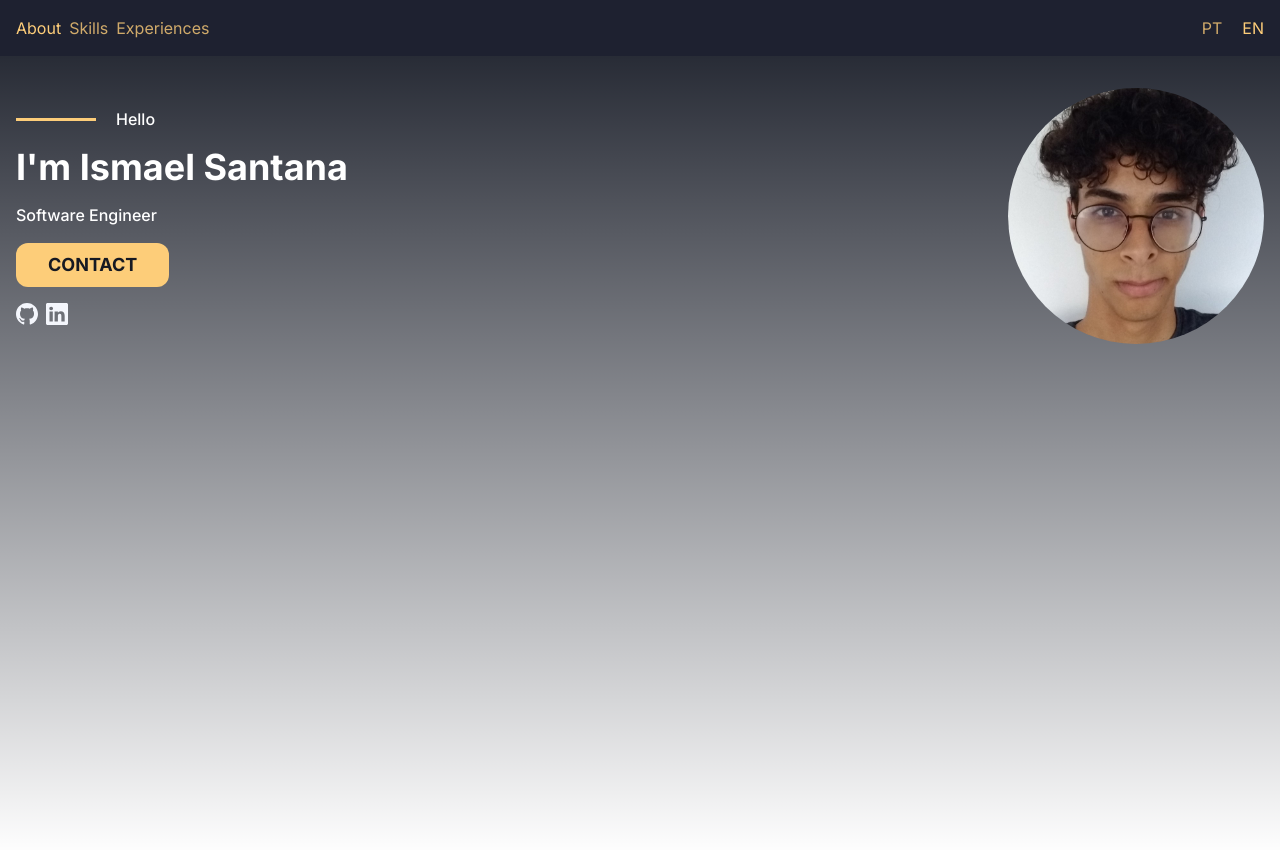
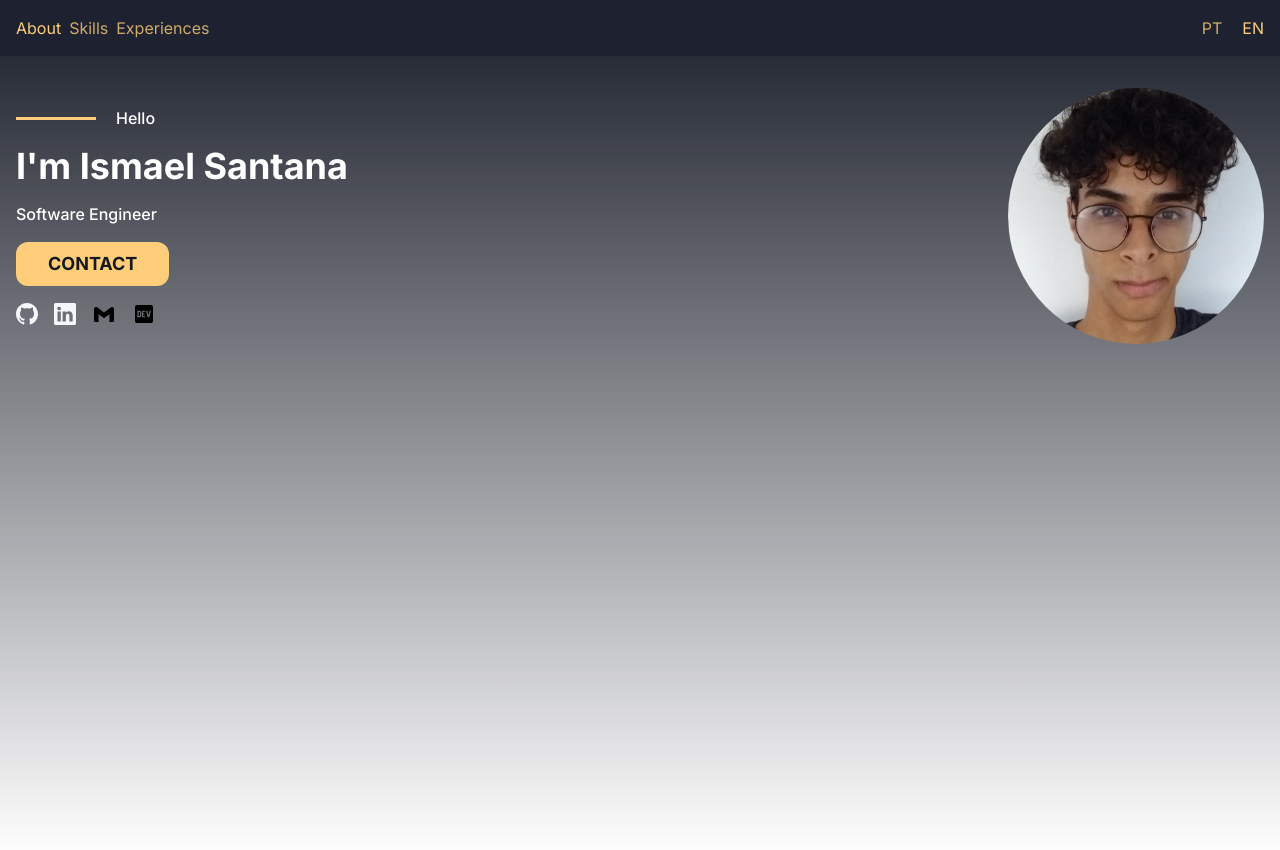
Before and after one commit to ismael3s/whoami, a Next.js app: page /en in a window 1280 px wide. Shown: the top 850 px of the page. Built offline with nearby package versions, Linux system fonts and the light colour scheme.

Commit message:
feat: addednew social media

```diff
--- a/package.json
+++ b/package.json
@@ -20,6 +20,7 @@
     "postcss": "8.4.27",
     "react": "18.2.0",
     "react-dom": "18.2.0",
+    "react-icons": "^4.10.1",
     "tailwind-variants": "^0.1.13",
     "tailwindcss": "3.3.3",
     "typescript": "5.1.6"
--- a/src/app/[locale]/components/About/SocialMedia.tsx
+++ b/src/app/[locale]/components/About/SocialMedia.tsx
@@ -2,25 +2,36 @@
 import Image from "next/image";
 import GithubSvg from "../../.././../../public/Github.svg";
 import LinkedinSvg from "../../.././../../public/Linkedin.svg";
+import { BiLogoDevTo, BiLogoGmail } from "react-icons/bi";
 export const SocialMedia = () => {
-  function openInNewTab(url: string) {
-    const win = window.open(url, "_blank");
+  function openURL(url: string, target="_blank") {
+    const win = window.open(url, target);
     win?.focus();
   }
 
+
   return (
-    <div className="flex gap-2">
+    <div className="flex gap-4">
       <Image
         src={GithubSvg}
         alt="Github Logo"
-        onClick={() => openInNewTab("https://github.com/ismael3s")}
+        onClick={() => openURL("https://github.com/ismael3s")}
         className="cursor-pointer hover:opacity-80 transition-all duration-300 ease-in-out"
       />
       <Image
         src={LinkedinSvg}
         alt="Linkedin Logo"
-        onClick={() => openInNewTab("https://linkedin.com/in/ismael3s")}
+        onClick={() => openURL("https://linkedin.com/in/ismael3s")}
         className="cursor-pointer hover:opacity-80 transition-all duration-300 ease-in-out"
+      />
+      <BiLogoGmail
+        onClick={() => openURL("mailto:ismael.santana.dev@gmail.com", "_self")}
+        className="w-6 h-6 cursor-pointer hover:opacity-80 transition-all duration-300 ease-in-out"
+      />
+
+      <BiLogoDevTo
+        onClick={() => openURL("https://dev.to/ismael3s")}
+        className="w-6 h-6 cursor-pointer hover:opacity-80 transition-all duration-300 ease-in-out"
       />
     </div>
   );
```
Also changed, not shown: 1 other file (tests, documents, lock files or other folders).
